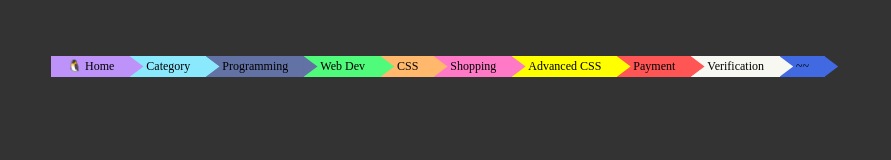
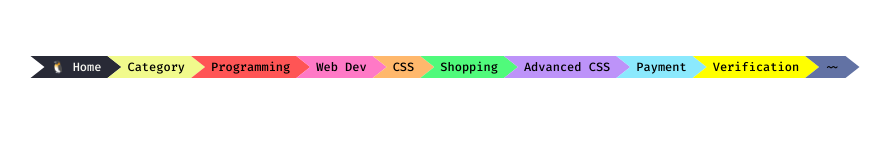
Before and after one commit to vivekascoder/powerline.css, a plain HTML site: page index.html in a window 1280 px wide. Shown: the whole page, without its empty margins (202-1093 px from the left). Drawn offline with Linux system fonts and the light colour scheme.

Commit message:
Created Seprate classes for each color and text color updated readme.md and the screenshot. remove unneccesary css code from powerline.css

```diff
--- a/index.html
+++ b/index.html
@@ -9,21 +9,21 @@
 <body>
     <div class="container">
         <div class="powerline">
-            <span class="powerline__component">🐧 Home</span>
-            <span class="powerline__component">Category</span>
-            <span class="powerline__component">Programming</span>
-            <span class="powerline__component">Web Dev</span>
-            <span class="powerline__component">CSS</span>
-            <span class="powerline__component">Shopping</span>
-            <span class="powerline__component">Advanced CSS</span>
-            <span class="powerline__component">Payment</span>
-            <span class="powerline__component">Verification</span>
-            <span class="powerline__component">~~</span>
+            <span class="powerline__component dracula-background dracula-text-light">🐧 Home</span>
+            <span class="powerline__component dracula-yellow">Category</span>
+            <span class="powerline__component dracula-red">Programming</span>
+            <span class="powerline__component dracula-pink">Web Dev</span>
+            <span class="powerline__component dracula-orange">CSS</span>
+            <span class="powerline__component dracula-green">Shopping</span>
+            <span class="powerline__component dracula-purple">Advanced CSS</span>
+            <span class="powerline__component dracula-cyan">Payment</span>
+            <span class="powerline__component ">Verification</span>
+            <span class="powerline__component dracula-comment">~~</span>
         </div>
     </div>
     <style>
         body{
-            background-color: #333;
+            background-color: #fff;
         }
         .container{
             margin: 3rem;
--- a/powerline.css
+++ b/powerline.css
@@ -4,19 +4,7 @@ Author: @vivekascoder (Github/Facebook/Instagram/Gmail)
 Email: vivekascoder@gmail.com
 Website: https://github.com/vivekascoder/powerline.css
 */
-:root{
-    --component-0-color: #bd93f9;
-    --component-1-color: #8be9fd;
-    --component-2-color: #6272a4;
-    --component-3-color: #50fa7b;
-    --component-4-color: #ffb86c;
-    --component-5-color: #ff79c6;
-    --component-6-color: yellow;
-    --component-7-color: #ff5555;
-    --component-8-color: #f8f8f2;
-    --component-9-color: royalblue;
-}
-/* #8be9fd  #ff5555 */
+
 /* Font: FiraCode */
 @import url('https://fonts.googleapis.com/css2?family=Fira+Code:wght@500&display=swap');
 /* Dealing with the Powerline */
@@ -35,54 +23,25 @@ Website: https://github.com/vivekascoder/powerline.css
     font-size: 0.75rem;
     font-weight: 500;
     position: relative;
-    padding: 3px 1rem;
+    padding: 3px 1.25rem;
+    margin-right: -14px;
     cursor: pointer;
+    clip-path: polygon(0% 0%, calc(100% - 14px) 0%, 100% 50%, calc(100% - 14px) 100%, 100% 100%, 0% 100%, 14px 50%);
 }
-.powerline__component:nth-child(1), .powerline__component:nth-child(1)::after{
-    background-color: var(--component-0-color);
-    z-index: 10;
-}
-.powerline__component:nth-child(2), .powerline__component:nth-child(2)::after{
-    background-color: var(--component-1-color);
-    z-index: 9;
-}
-.powerline__component:nth-child(3), .powerline__component:nth-child(3)::after{
-    background-color: var(--component-2-color);
-    z-index: 8;
-}
-.powerline__component:nth-child(4), .powerline__component:nth-child(4)::after{
-    background-color: var(--component-3-color);
-    z-index: 7;
-}
-.powerline__component:nth-child(5), .powerline__component:nth-child(5)::after{
-    background-color: var(--component-4-color);
-    z-index: 6;
-}
-.powerline__component:nth-child(6), .powerline__component:nth-child(6)::after{
-    background-color: var(--component-5-color);
-    z-index: 5;
-}
-.powerline__component:nth-child(7), .powerline__component:nth-child(7)::after{
-    background-color: var(--component-6-color);
-    z-index: 4;
-}
-.powerline__component:nth-child(8), .powerline__component:nth-child(8)::after{
-    background-color: var(--component-7-color);
-    z-index: 3;
-}
-.powerline__component:nth-child(9), .powerline__component:nth-child(9)::after{
-    background-color: var(--component-8-color);
-    z-index: 2;
-}
-.powerline__component:nth-child(10), .powerline__component:nth-child(10)::after{
-    background-color: var(--component-9-color);
-    z-index: 1;
-}
-.powerline__component::after{
-    content: '';
-    height: 100%;
-    width: 20px;
-    clip-path: polygon(0% 0%, 70% 50%, 0% 100%);
-    position: absolute;
-    transform: translate(0.95rem, -3px);
-}
+
+/* Background */
+.dracula-background{background-color: #282a36;}
+.dracula-currentline{background-color: #44475a;}
+.dracula-foreground{background-color: #f8f8f2;}
+.dracula-comment{background-color: #6272a4;}
+.dracula-cyan{background-color: #8be9fd;}
+.dracula-green{background-color: #50fa7b;}
+.dracula-orange{background-color: #ffb86c;}
+.dracula-pink{background-color: #ff79c6;}
+.dracula-purple{background-color: #bd93f9;}
+.dracula-red{background-color: #ff5555;}
+.dracula-yellow{background-color: #f1fa8c;}
+
+/* Foreground */
+.dracula-text-light{color: #f8f8f2;}
+.dracula-text-dark{color: #282a36;}
```
Also changed, not shown: assets/screenshot.png, 1 other file.
